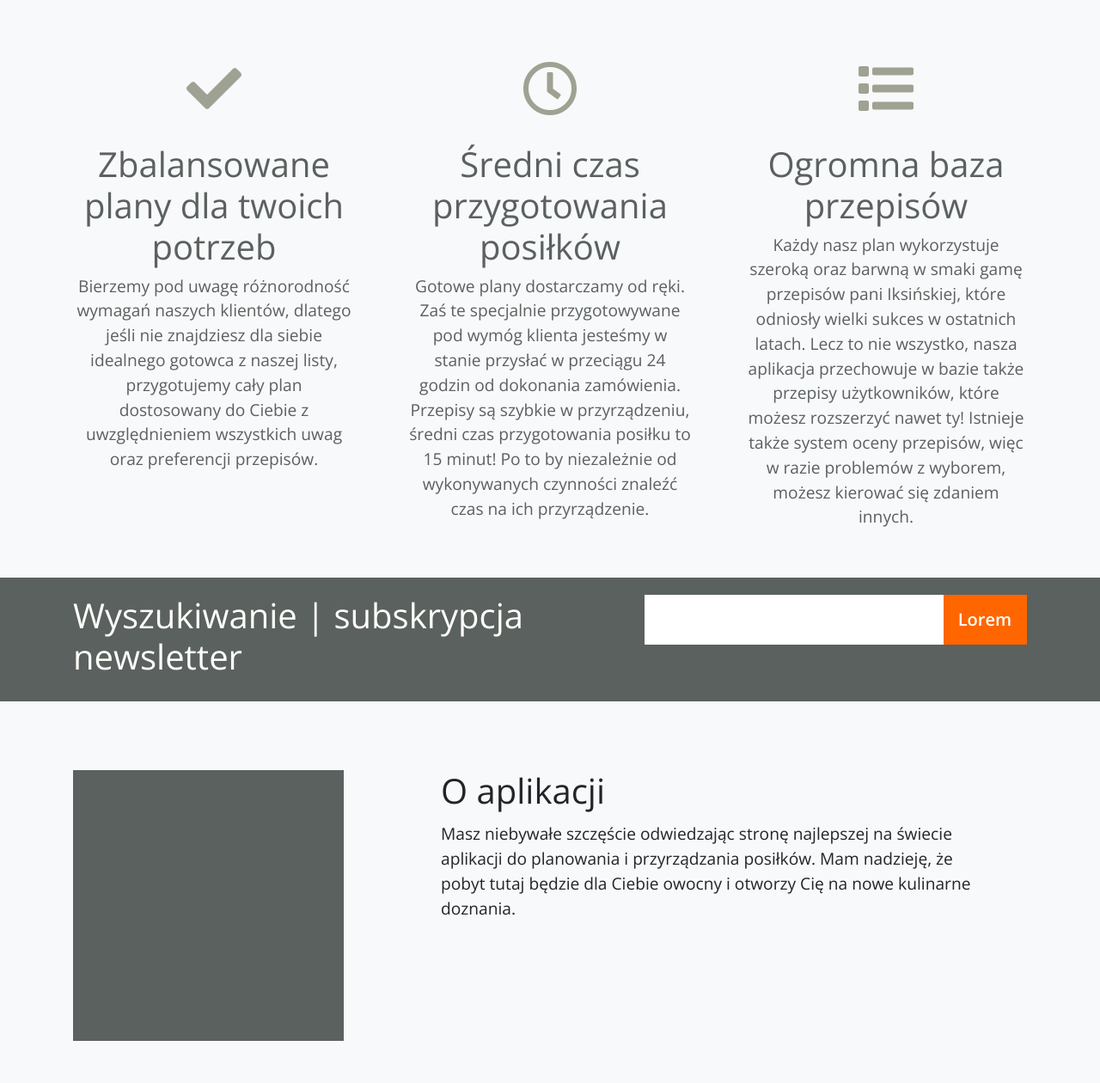
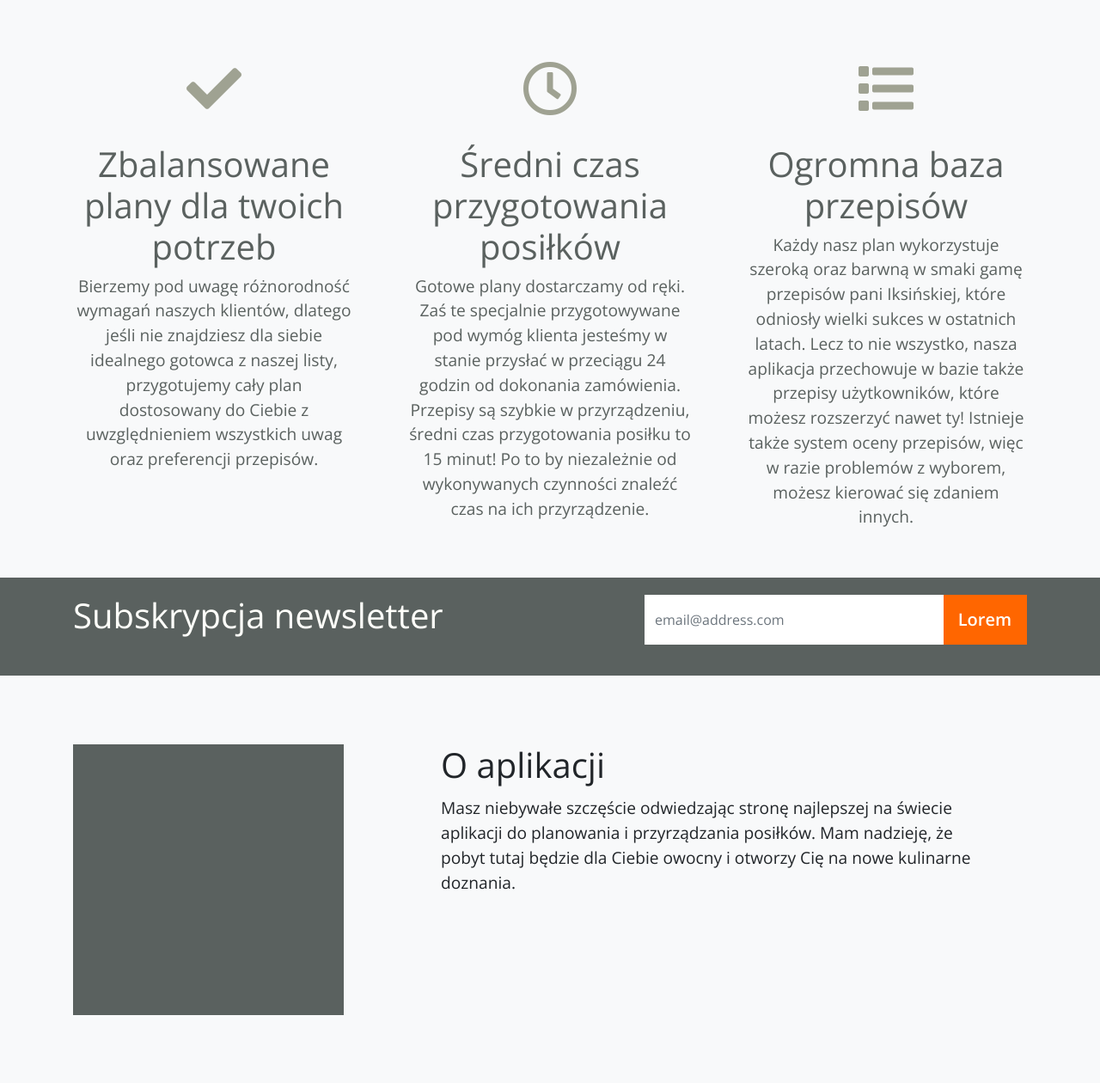
Before and after one commit to Samekmat/ScrumLab, a Django app: template jedzonko/templates/index.html in a window 1280 px wide. Shown: the part 691-1951 px from the top of the page at 86% size. Run offline with Django 3.2, Linux system fonts and the light colour scheme; the template is opened without the code that fills it, so the values that code supplies are empty; some libraries are stand-ins or nearby versions; some web fonts are replaced.

Commit message:
Update index.html
korekta-newsletter

```diff
--- a/jedzonko/templates/index.html
+++ b/jedzonko/templates/index.html
@@ -135,11 +135,11 @@
         <div class="container">
             <div class="row">
                 <div class="col">
-                    <h1>Wyszukiwanie | subskrypcja newsletter</h1>
+                    <h1>Subskrypcja newsletter</h1>
                 </div>
                 <div class="col-5">
                     <div class="input-group mb-3">
-                        <input type="text" class="form-control border-0 rounded-0" placeholder=""
+                        <input type="text" class="form-control border-0 rounded-0" placeholder="email@address.com"
                             aria-label="Recipient's username" aria-describedby="basic-addon2">
                         <div class="input-group-append">
                             <button class="input-group-text btn-color border-0 rounded-0" type="submit" id="basic-addon2">
```
